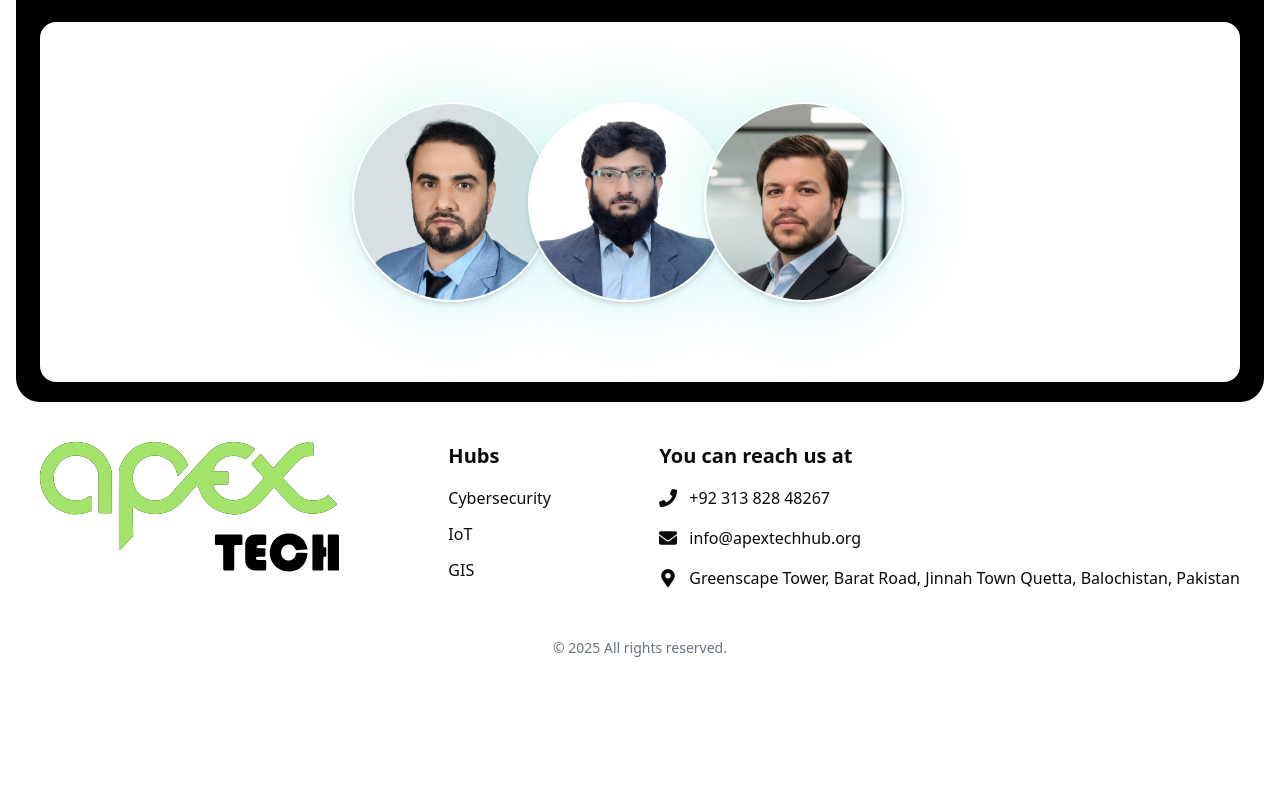
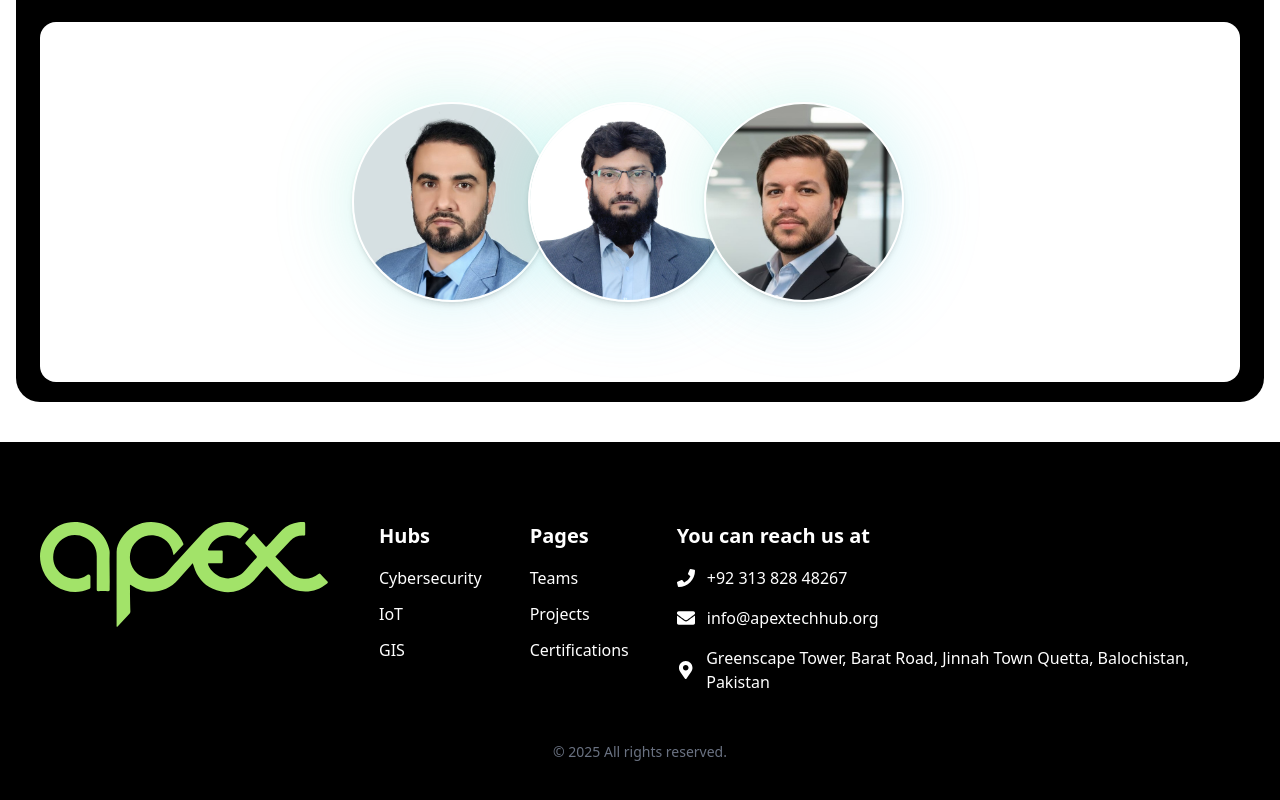
Before and after one commit to Apex-Tech-Hub/apextechhub-website, a Next.js app: page / in a window 1280 px wide. Shown: the part 3451-4251 px from the top of the page. Before the commit the page ends 4149 px from the top, so only its background shows below. Built offline with nearby package versions, Linux system fonts and the light colour scheme.

Commit message:
Update footer

```diff
--- a/components/Footer.tsx
+++ b/components/Footer.tsx
@@ -4,7 +4,7 @@ import Image from "next/image";
 
 export default function Footer() {
   return (
-    <footer className="w-full p-10  ">
+    <footer className="w-full px-10 pb-10 pt-20 bg-black mt-10 text-white">
       <div className="max-w-2xl lg:max-w-full flex justify-between flex-col-reverse md:flex-row mx-auto gap-12">
         {/* Logo Section */}
         <div>
@@ -29,6 +29,23 @@ export default function Footer() {
             </li>
             <li>
               <a href="/gis" className="hover:text-lime-400 transition">GIS</a>
+            </li>
+          </ul>
+        </div>
+
+
+        {/* Pages Section */}
+        <div>
+          <h3 className="text-xl font-semibold mb-4">Pages</h3>
+          <ul className="space-y-3 ">
+            <li>
+              <a href="/teams" className="hover:text-lime-400 transition">Teams</a>
+            </li>
+            <li>
+              <a href="/projects" className="hover:text-lime-400 transition">Projects</a>
+            </li>
+            <li>
+              <a href="/certifications" className="hover:text-lime-400 transition">Certifications</a>
             </li>
           </ul>
         </div>
```
